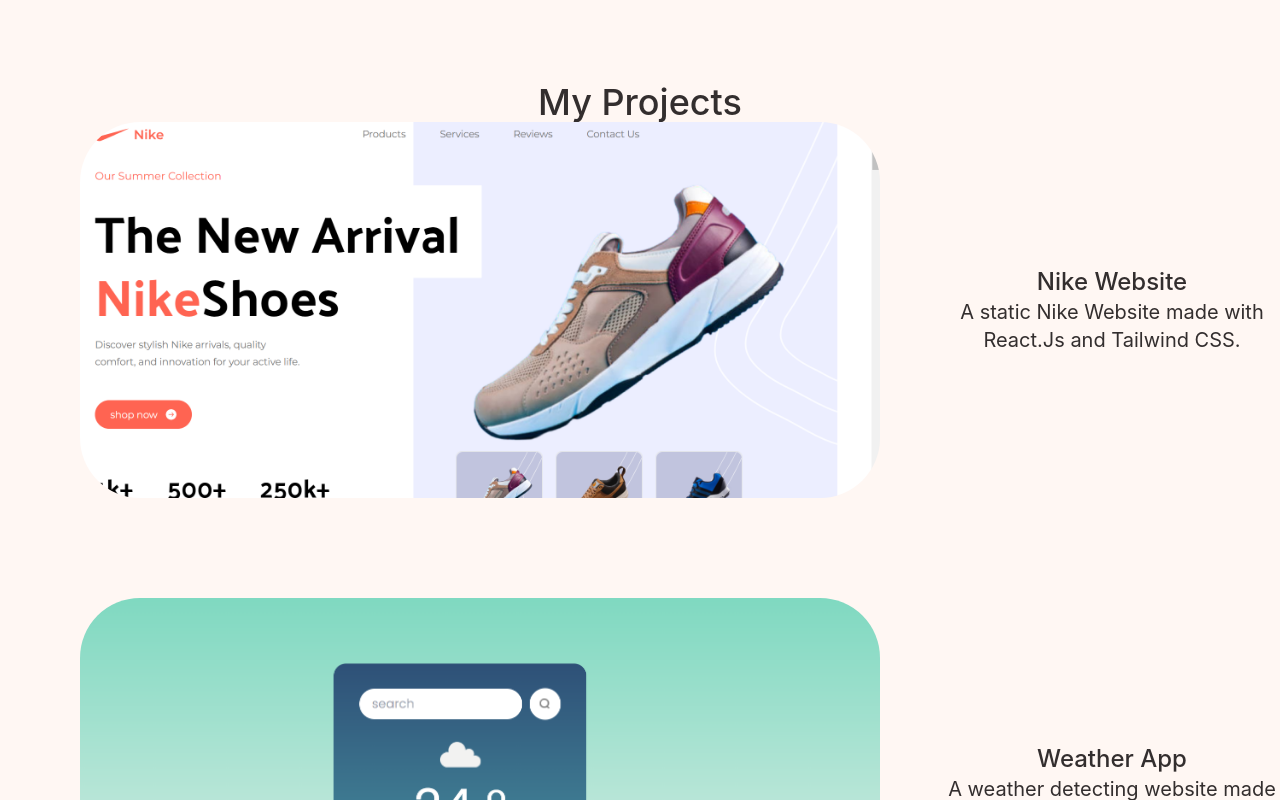
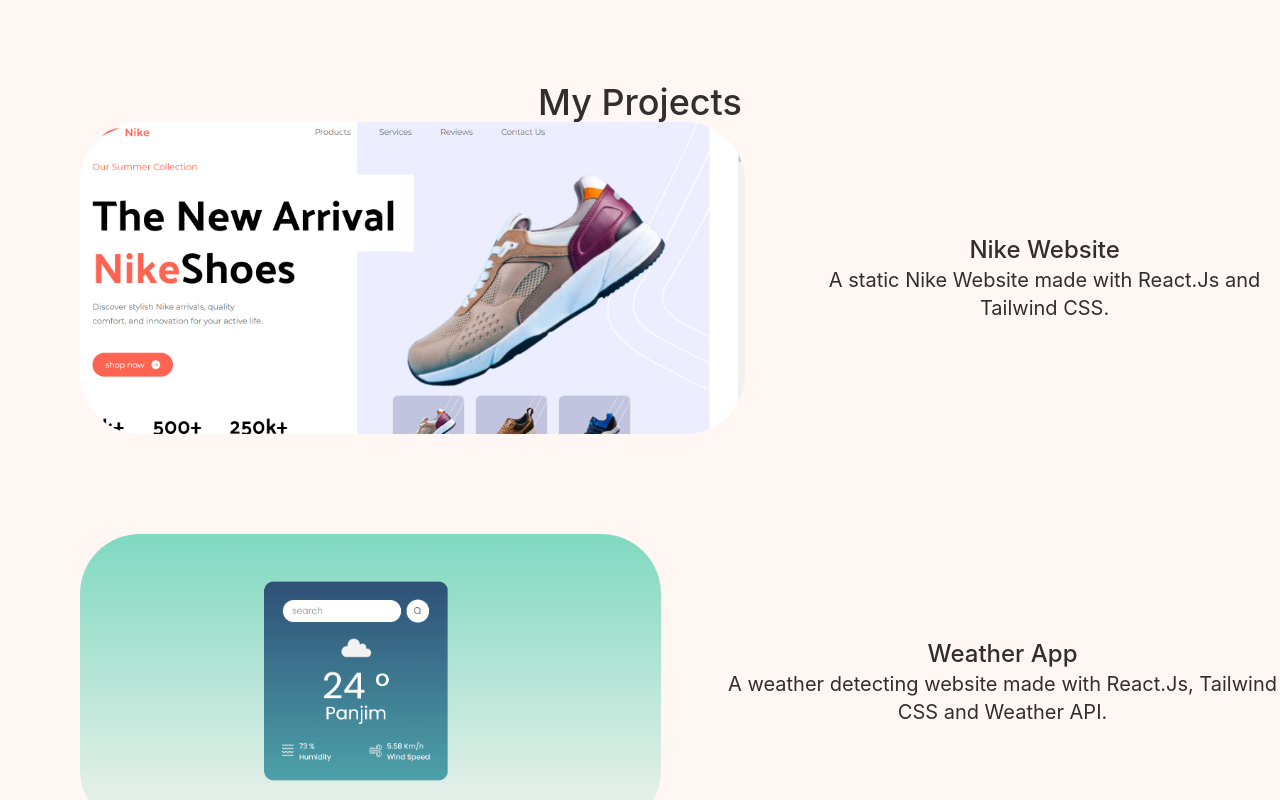
Before and after one commit to kirteshshirodkar/Portfolio-website, a React (Vite) app: page / in a window 1280 px wide. Shown: the part 1620-2420 px from the top of the page. Built offline with nearby package versions, Linux system fonts and the light colour scheme.

Commit message:
some changes

```diff
--- a/src/sessions/Home.jsx
+++ b/src/sessions/Home.jsx
@@ -24,7 +24,7 @@
         <img
           src={me}
           alt=""
-          className="w-[400px] h-[500px] rounded-b-3xl max-[400px]:mt-7 max-[400px]:rounded-none max-[400px]:h-[450px]"
+          className="w-[400px] h-[500px] rounded-b-3xl max-[400px]:mt-7 max-[400px]:rounded-none max-[400px]:h-[470px]"
         />
         <div className="flex items-center justify-center flex-col max-[450px]:px-7">
           <h1 className="text-4xl font-medium my-5">
--- a/src/sessions/Projects.jsx
+++ b/src/sessions/Projects.jsx
@@ -12,11 +12,14 @@
             key={items.title}
             className="flex flex-row text-center  items-center space-x-8 mb-25 max-sm:flex-col max-sm:pl-8 pl-20  "
           >
+          <a href={items.link}>
             <img
               src={items.img}
               className="h-[400px] w-[800px] max-sm:h-[200px] max-sm:w-[300px] sm:max-lg:h-[200px] sm:max-lg:w-[300px] max-lg:rounded-2xl max-sm:mb-10 rounded-[60px]  shadow-black shadow-2xl"
               alt=""
             />
+            </a>
+
             <div>
               <h1 className="text-2xl font-medium ">
                 <a href={items.link} className="hover:underline" target="main">{items.title}</a>
```
